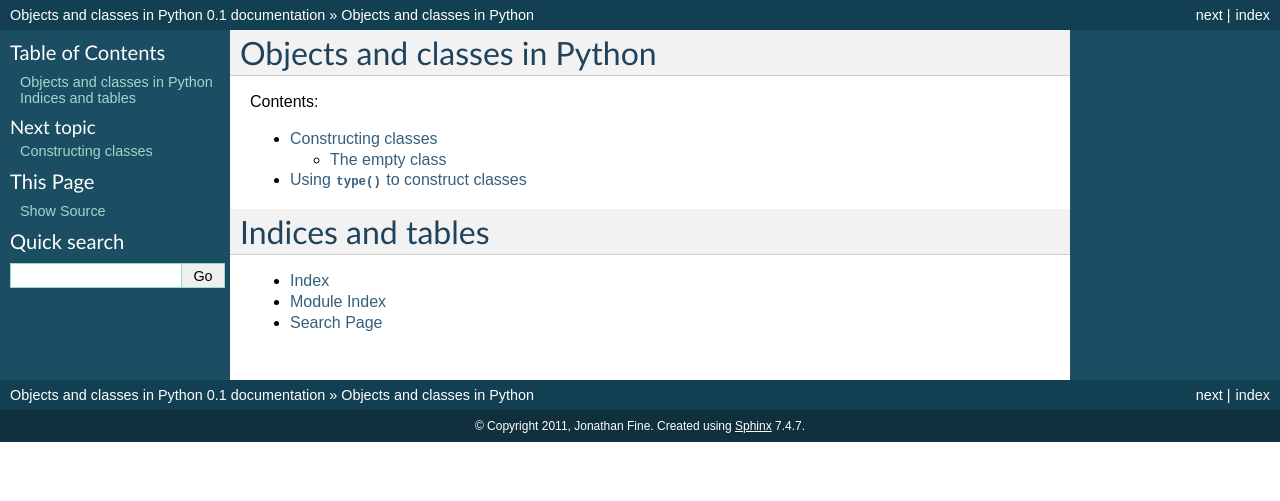
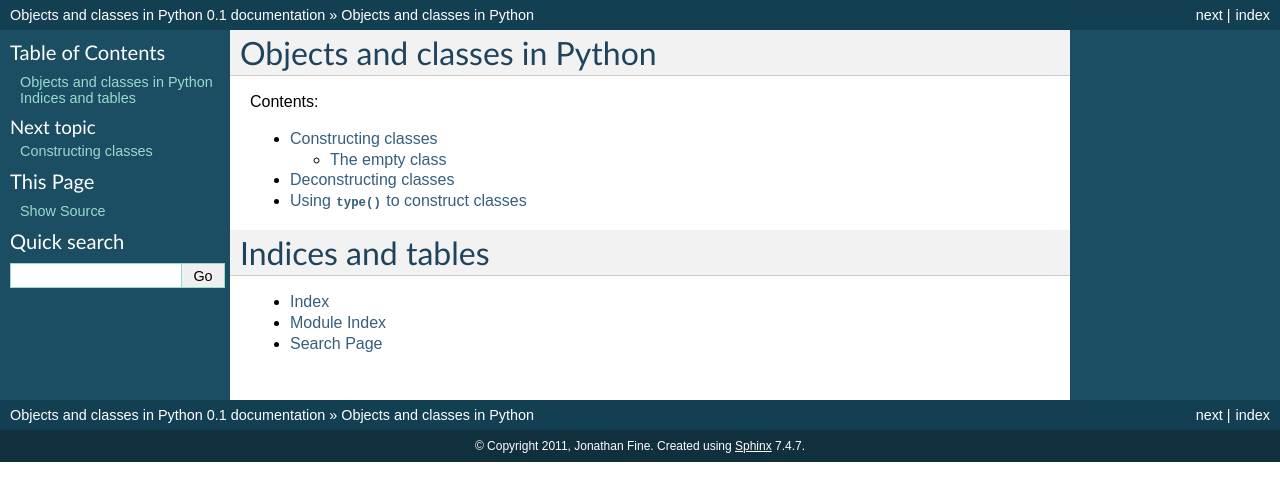
Before and after one commit to nazrulworld/jfine-python-classes-tutorial, a Sphinx documentation site: the page built from source/index.rst, in a window 1280 px wide. Shown: the top 501 px of the page. Built offline with Sphinx 7.4.7, drawn with Linux system fonts in a browser that asks for light colours.

Commit message:
Add stub file deconstruct.rst.

```diff
--- /dev/null
+++ b/source/deconstruct.rst
@@ -0,0 +1,2 @@
+Deconstructing classes
+======================
--- a/source/index.rst
+++ b/source/index.rst
@@ -12,6 +12,7 @@ Contents:
    :maxdepth: 2
 
    construct
+   deconstruct
    using-type
 
 Indices and tables
```
